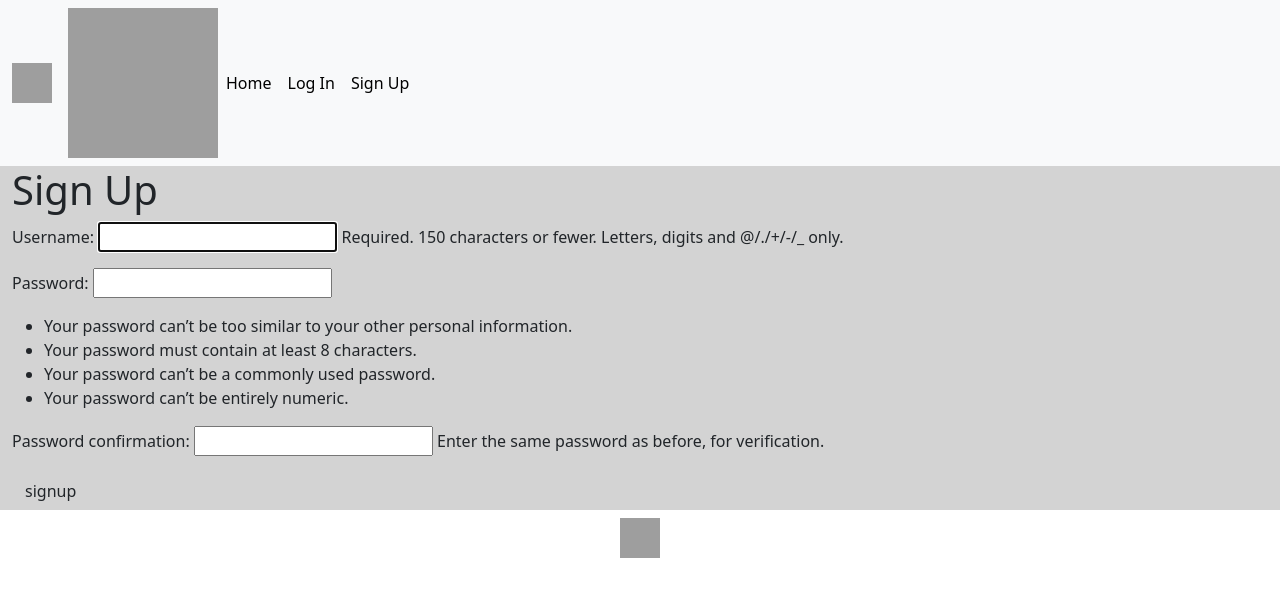
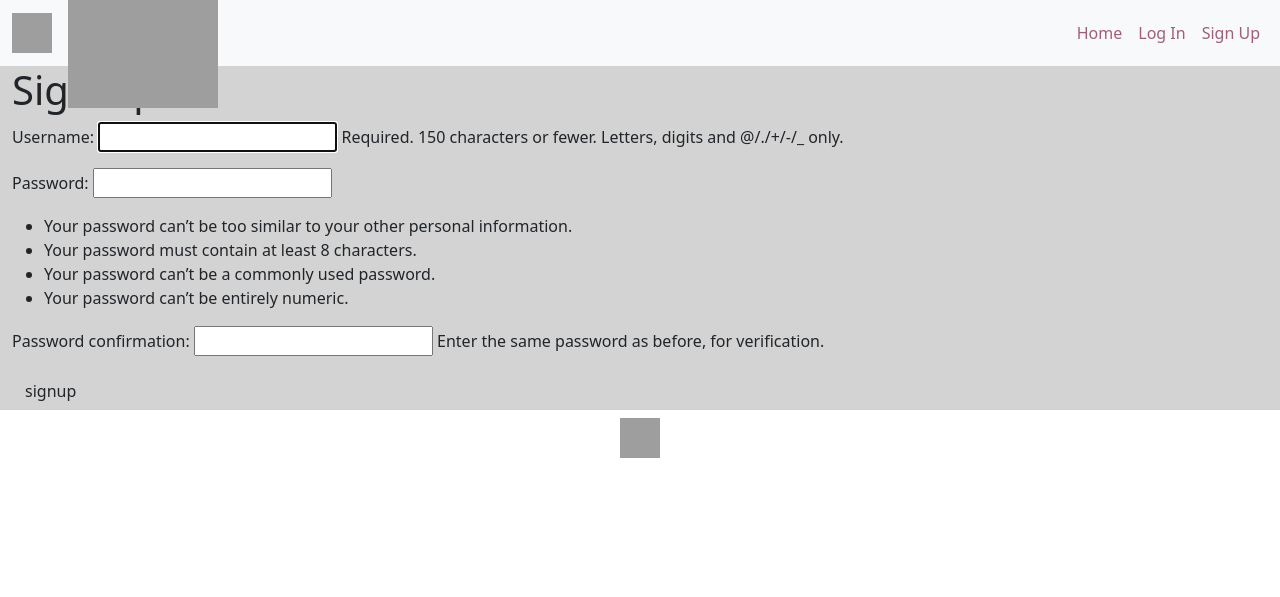
Before and after one commit to soccerlewis17/GameDay, a Django app: page /accounts/signup/ in a window 1280 px wide. Shown: the top 597 px of the page. Run offline with Django 4.2, Linux system fonts and the light colour scheme; tables that the repository leaves empty hold one stand-in row (Sample ...); some libraries are stand-ins or nearby versions; grey boxes are pictures that could not be loaded.

Commit message:
nav styling

```diff
--- a/main_app/static/css/style.css
+++ b/main_app/static/css/style.css
@@ -47,10 +47,13 @@ logo without text https://i.imgur.com/9R5zbN5.png */
 }
 
 .m-n1 {
-    margin: -60px -60px !important;
+    margin-top: -50px !important;
+    margin-bottom: -50px !important;
 }
-
 .league-image {
     height: 5vh;
     width: auto;
 }
+.nav-item {
+    text-align: right;
+}
--- a/main_app/templates/base.html
+++ b/main_app/templates/base.html
@@ -21,43 +21,41 @@
         integrity="sha384-w76AqPfDkMBDXo30jS1Sgez6pr3x5MlQ1ZAGC+nuZB+EYdgRZgiwxhTBTkF7CXvN"
         crossorigin="anonymous"></script>
 
-
-
         <nav class="navbar navbar-expand-md navbar-light bg-light">
             <div class="container-fluid">
                 <a class="navbar-brand">
                     <img src="https://i.imgur.com/9R5zbN5.png" width="40" height="40" class="d-inline-block align-top" alt="">
                 </a>
+
+                <div class="text-center m-n1">
                 <img src="https://i.imgur.com/xEEW7xa.png" width="150" height="150">
+                </div>
+
                 <button class="navbar-toggler" type="button" data-bs-toggle="collapse" data-bs-target="#navbarSupportedContent"
                     aria-controls="navbarSupportedContent" aria-expanded="false" aria-label="Toggle navigation">
                     <span class="navbar-toggler-icon"></span>
                 </button>
-                <div class="collapse navbar-collapse" id="navbarSupportedContent">
-                    <ul class="navbar-nav me-auto mb-2 mb-lg-0">
+                <div class="collapse navbar-collapse flex-row-reverse" id="navbarSupportedContent">
+                    <ul class="navbar-nav">
                         <li class="nav-item">
-                            <a class="nav-link active color-red" href=" {% url 'home' %} ">Home</a>
+                            <a class="nav-link text-decoration-none color-red" href=" {% url 'home' %} ">Home</a>
                         </li>
                         {% if user.is_authenticated %}
                         <li class="nav-item">
-                            <a class="nav-link active color-red" href=" {% url 'logout' %} ">Log Out</a>
+                            <a class="nav-link text-decoration-none  color-red" href=" {% url 'logout' %} ">Log Out</a>
                         </li>
                         {% else %}
-                        <li class="nav-item">
-                            <a class="nav-link active color-red" href="{% url 'login' %}">Log In</a>
+                        <li class="nav-item me-auto">
+                            <a class="nav-link text-decoration-none  color-red" href="{% url 'login' %}">Log In</a>
                         </li>
                         <li class="nav-item">
-                            <a class="nav-link active color-red" href="{% url 'signup' %}">Sign Up</a>
+                            <a class="nav-link text-decoration-none  color-red" href="{% url 'signup' %}">Sign Up</a>
                         </li>
                         {% endif %}
                     </ul>
                 </div>
             </div>
         </nav>
-
-
-
-
 
 
         <div class="background-grey">
--- a/main_app/templates/home.html
+++ b/main_app/templates/home.html
@@ -16,7 +16,7 @@
         {% else %}
             <form class="dropdown-item" action=" {% url 'favorite_team' team.team.id %} " method="post">
                 {% csrf_token %}
-            <input type="submit" value="{{ team.team.name }}">
+            <input class="btn" type="submit" value="{{ team.team.name }}">
             </form>
 
         {% endif %}
```
Also changed, not shown: main_app/templates/team.html (+14 -9 lines).
